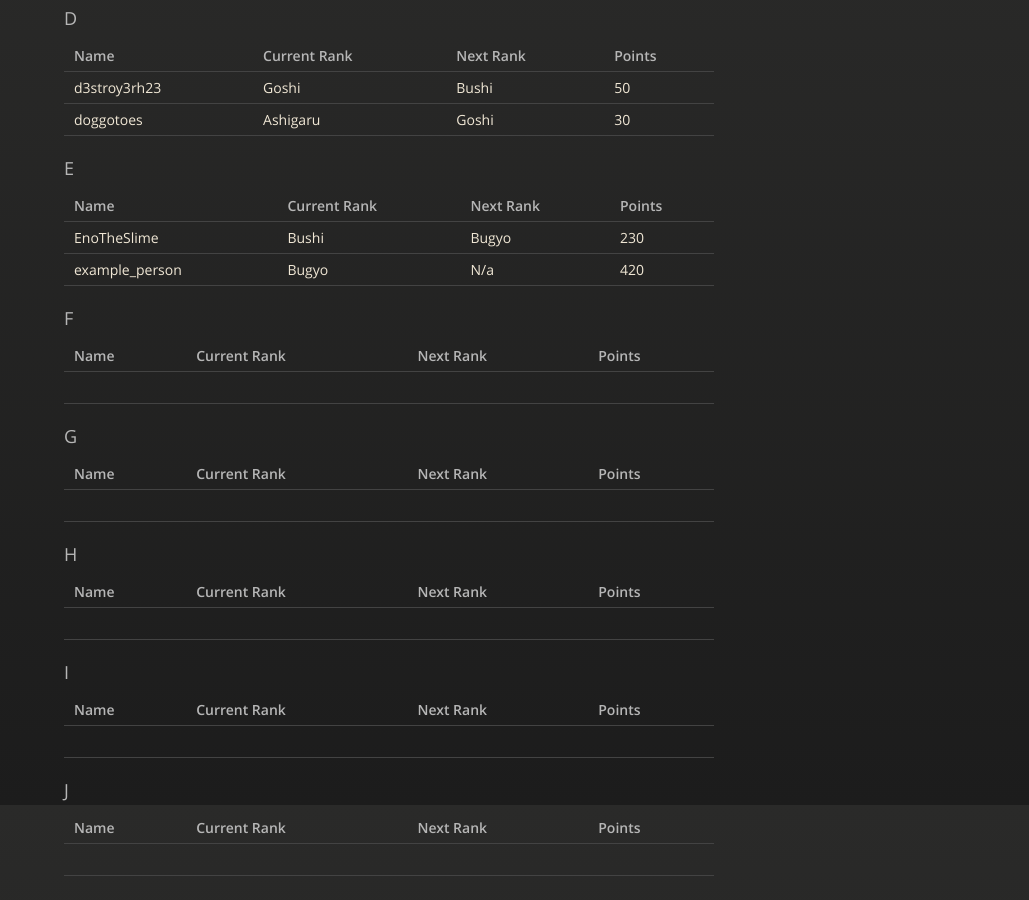
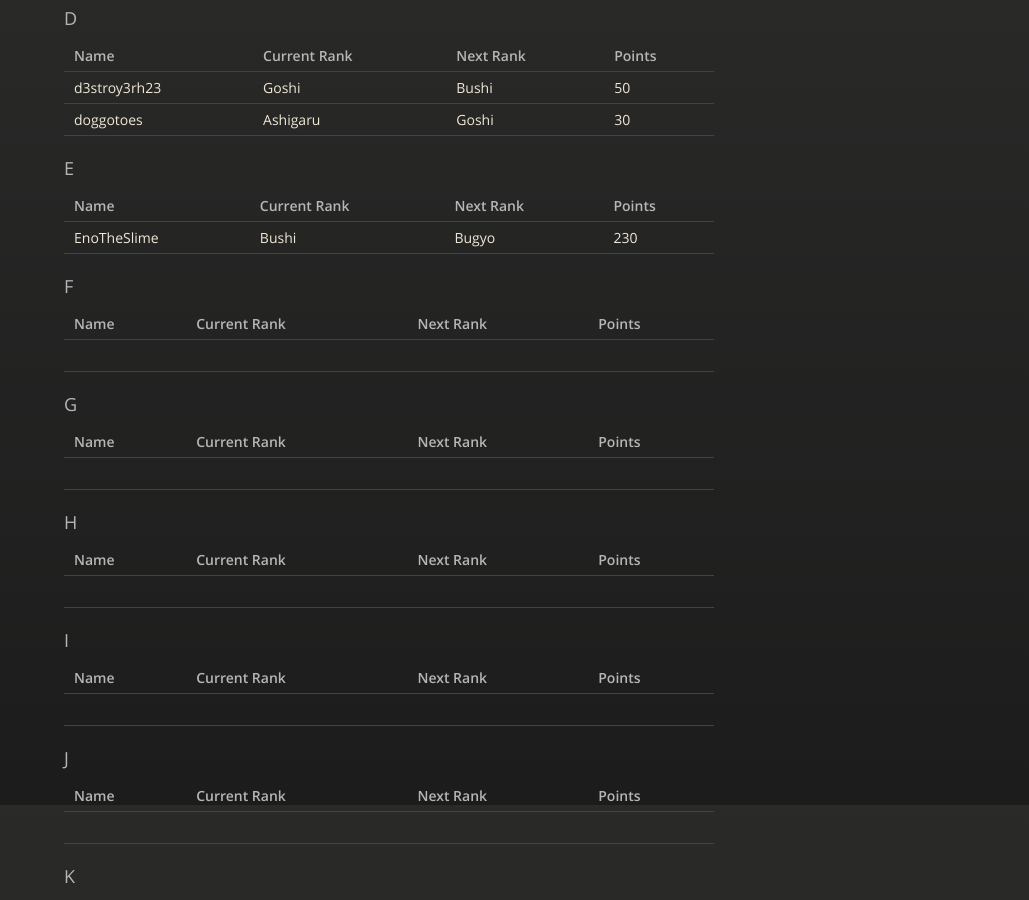
Before and after one commit to dokuroZO/Dokuro, a Jekyll site: the page built from points.md, in a window 1280 px wide and 900 px high, scrolled down 995 px. Shown: the whole window, without its empty margins (251-1280 px from the left). Built offline with Jekyll 4.4.1, drawn with Linux system fonts in a browser that asks for light colours; our own code applies the rules of GitHub Pages for plain Markdown files.

Commit message:
Update points.md

```diff
--- a/points.md
+++ b/points.md
@@ -72,7 +72,6 @@ Points in Dokuro are a way of keeping track of how many of our events you've att
 | Name | Current Rank | Next Rank | Points |
 |-|-|-|-|
 | EnoTheSlime | Bushi | Bugyo | 230 |
-| example_person | Bugyo | N/a | 420 |
 
 ### F
 
```
